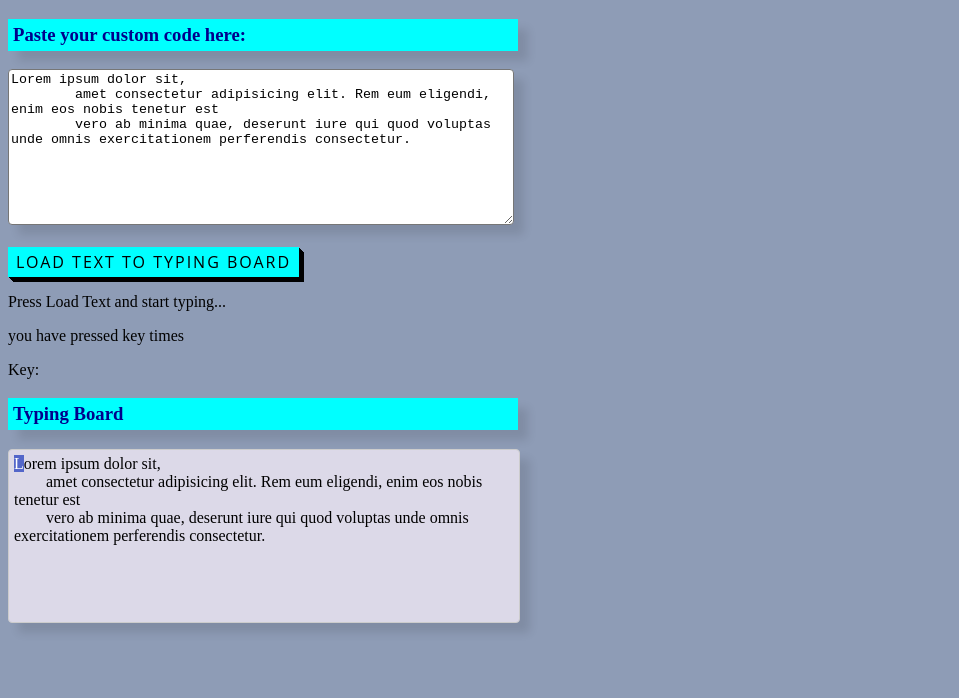
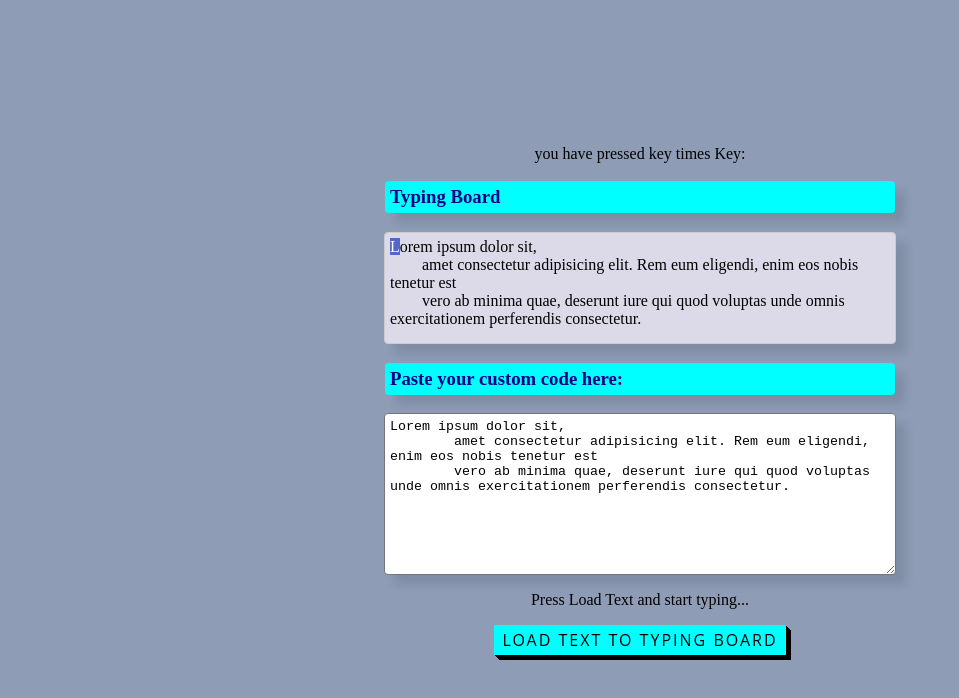
Before and after one commit to codetyping/codetyping.gihub.io, a website: page index.html in a window 1280 px wide. Shown: the whole page, without its empty margins (0-959 px from the left). Drawn offline with Linux system fonts and the light colour scheme.

Commit message:
redesign current pressed key added

```diff
--- a/index.html
+++ b/index.html
@@ -11,19 +11,20 @@
 
 
 <body>
+    <span id="count">you have pressed key <span id="countNum"> </span> times Key: <span id="pressK"></span> </span>
+    <h3 class="head">Typing Board</h3>
+    <div id="conv">HERE goes converted text:</div>
     <h3 class="head">Paste your custom code here:</h3>
     <textarea
         id="type">Lorem ipsum dolor sit,
         amet consectetur adipisicing elit. Rem eum eligendi, enim eos nobis tenetur est
         vero ab minima quae, deserunt iure qui quod voluptas unde omnis exercitationem perferendis consectetur.</textarea>
-    <br><br>
+
+    <p id="output">Press Load Text and start typing...</p>
     <button id="loadButton">Load Text to typing board</button>
-    <p id="output">Press Load Text and start typing...</p>
-    <p id="count">you have pressed key <span id="countNum"> </span> times </p>
-    <p>Key: <span id="pressK"></span></p>
 
-    <h3 class="head">Typing Board</h3>
-    <div id="conv">HERE goes converted text:</p=div>
+
+
 
     <script>
 
@@ -59,7 +60,7 @@
             let keyPressed = event.key;
             let allSpan = document.querySelectorAll('div#conv span');
             spanCountElement.textContent = tIndex;
-
+            pressKSpan.textContent = keyPressed;
             if (keyPressed.length == 1) {
 
                 if (keyPressed == ' ' && blockSpaceDef) {
--- a/static/styles.css
+++ b/static/styles.css
@@ -1,12 +1,19 @@
 body {
     background-color: rgb(142, 156, 182);
+    display: flex;
+    flex-direction: column;
+    align-items: center;
+    justify-content: center;
+    height: 100vh;
+    /* This ensures the body takes up the full viewport height */
+    margin: 0;
 }
 
 #type {
     width: 500px;
     height: 150px;
     border-radius: 4px;
-    box-shadow: 15px;
+    padding: 5px;
     box-shadow: 10px 10px 10px rgba(0, 0, 0, 0.1);
     outline-color: rgb(171, 125, 211);
     outline-width: 0.5px;
@@ -38,6 +45,7 @@ body {
     padding: 5px;
     width: 500px;
     box-shadow: 10px 10px 10px rgba(0, 0, 0, 0.1);
+    border-radius: 4px;
 }
 
 /* markers */
```
Lines whose indentation alone changed are shown as unchanged.
